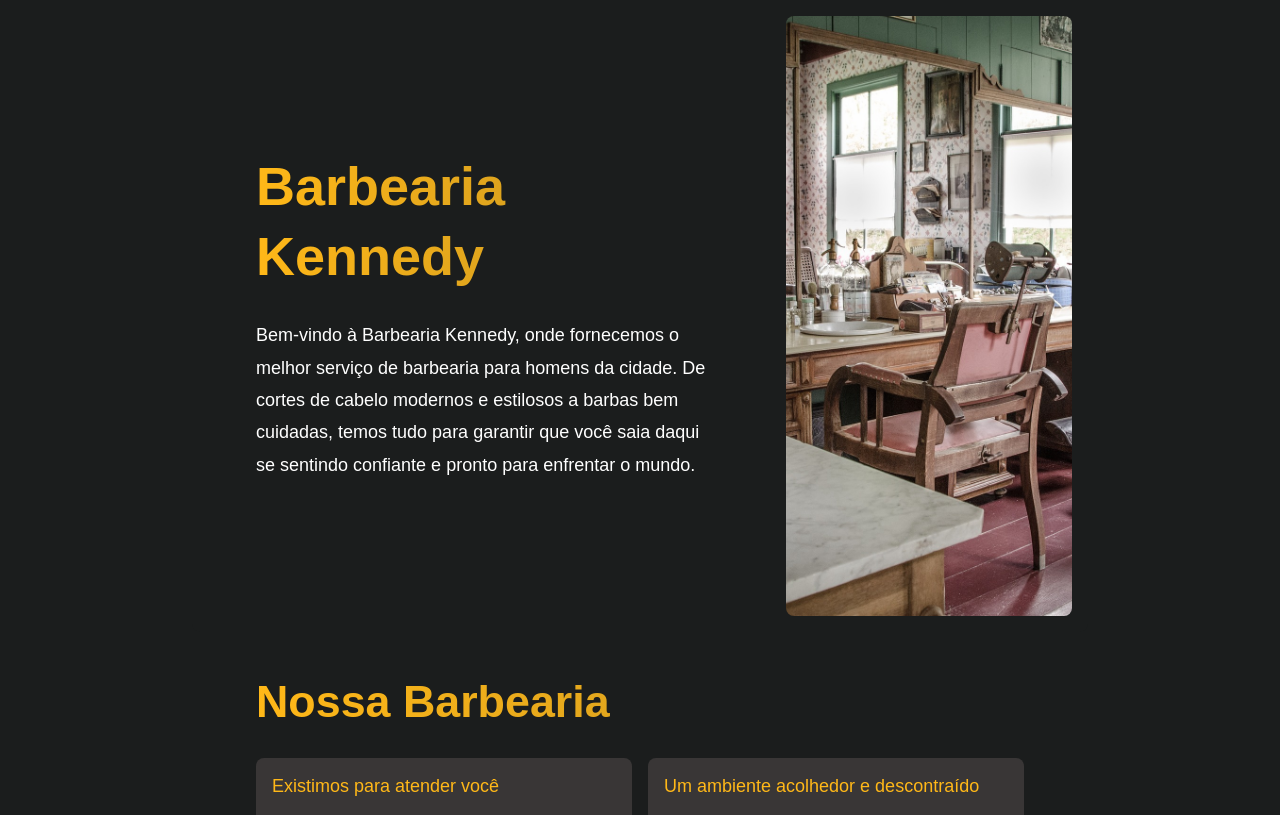
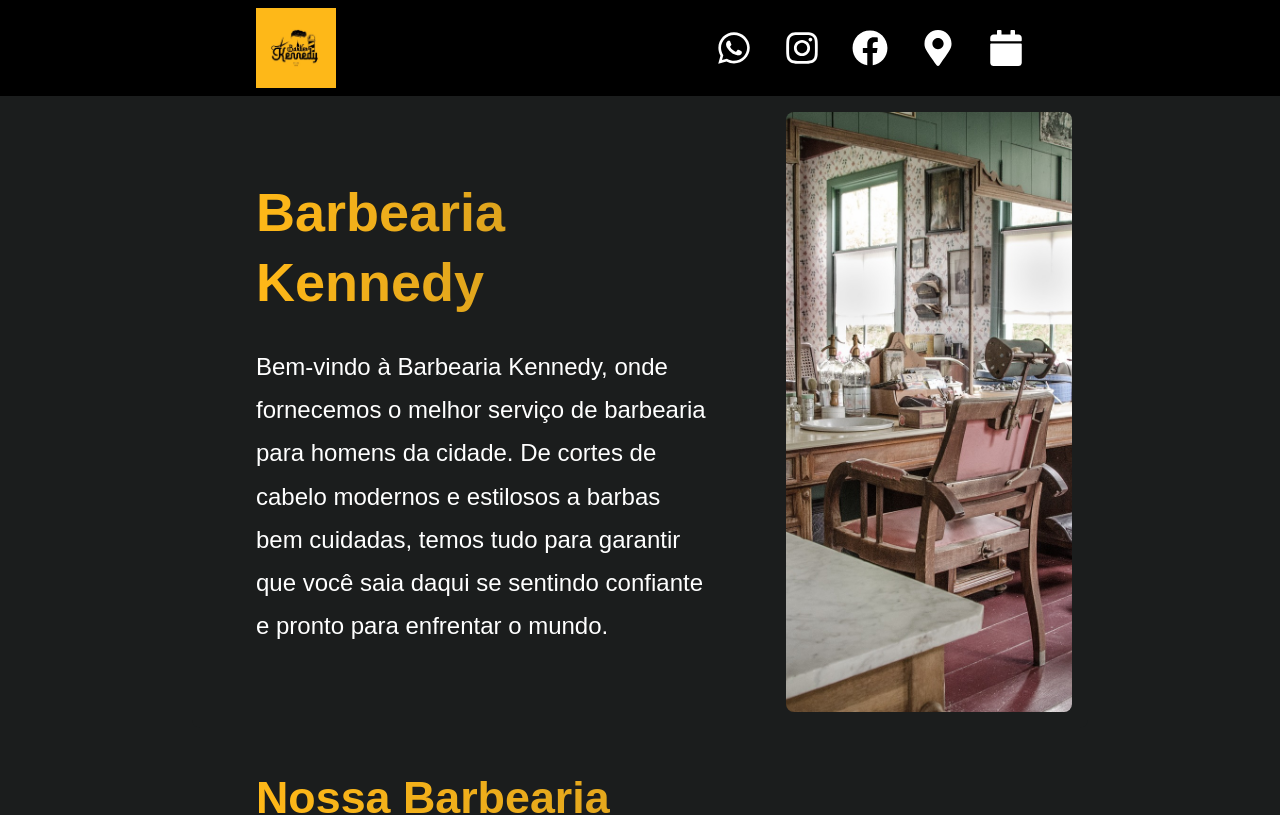
Before and after one commit to sgottera98/barbearia-kennedy, a React (Vite) app: page / in a window 1280 px wide. Shown: the top 815 px of the page. Built offline with nearby package versions, Linux system fonts and the light colour scheme.

Commit message:
feat: correção de footer/contacts e inclusão de menu

```diff
--- a/src/App.jsx
+++ b/src/App.jsx
@@ -9,6 +9,7 @@
 import Professionals from './ui/partials/Professionals';
 import Contact from './ui/partials/Contacts';
 import AboutUs from './ui/partials/AboutUs';
+import Menu from './ui/partials/Menu';
 
 function App() {
     useEffect(() => {
@@ -23,10 +24,11 @@
 
     return (
         <div className="bg-black md:bg-default w-screen min-h-screen text-white">
+            <Menu />
             <Hero />
             <OurBarberShop />
             <AboutUs />
-            <Services />
+            {/* <Services /> */}
             <Professionals />
             <Contact />
         </div>
--- a/src/App.scss
+++ b/src/App.scss
@@ -13,10 +13,10 @@
     line-height: 1.8;
     width: 100%;
     overflow-x: hidden;
-    font-size: 1rem;
+    font-size: 1.125rem;
 
     @media (min-width: 1280px) {
-        font-size: 1.125rem;
+        font-size: 1.5rem;
     }
 }
 
--- a/src/index.scss
+++ b/src/index.scss
@@ -583,24 +583,16 @@
   margin-bottom: 2.5rem;
 }
 
+.mb-12 {
+  margin-bottom: 3rem;
+}
+
 .mb-2 {
   margin-bottom: 0.5rem;
 }
 
-.mb-24 {
-  margin-bottom: 6rem;
-}
-
 .mb-4 {
   margin-bottom: 1rem;
-}
-
-.mb-12 {
-  margin-bottom: 3rem;
-}
-
-.mb-8 {
-  margin-bottom: 2rem;
 }
 
 .flex {
@@ -613,6 +605,10 @@
 
 .h-2\/4 {
   height: 50%;
+}
+
+.h-24 {
+  height: 6rem;
 }
 
 .h-52 {
@@ -629,6 +625,10 @@
 
 .h-screen {
   height: 100vh;
+}
+
+.h-auto {
+  height: auto;
 }
 
 .max-h-full {
@@ -655,16 +655,20 @@
   width: 100vw;
 }
 
+.w-24 {
+  width: 6rem;
+}
+
+.w-auto {
+  width: auto;
+}
+
 .max-w-md {
   max-width: 28rem;
 }
 
 .max-w-sm {
   max-width: 24rem;
-}
-
-.flex-row {
-  flex-direction: row;
 }
 
 .flex-col {
@@ -695,6 +699,10 @@
   justify-content: center;
 }
 
+.justify-between {
+  justify-content: space-between;
+}
+
 .gap-4 {
   gap: 1rem;
 }
@@ -703,20 +711,8 @@
   gap: 1.5rem;
 }
 
-.gap-10 {
-  gap: 2.5rem;
-}
-
 .gap-8 {
   gap: 2rem;
-}
-
-.gap-9 {
-  gap: 2.25rem;
-}
-
-.gap-16 {
-  gap: 4rem;
 }
 
 .overflow-hidden {
@@ -752,6 +748,11 @@
   background-color: rgb(255 184 24 / var(--tw-bg-opacity));
 }
 
+.bg-neutral-black {
+  --tw-bg-opacity: 1;
+  background-color: rgb(0 0 0 / var(--tw-bg-opacity));
+}
+
 .object-cover {
   -o-object-fit: cover;
      object-fit: cover;
@@ -763,6 +764,10 @@
 
 .p-6 {
   padding: 1.5rem;
+}
+
+.p-2 {
+  padding: 0.5rem;
 }
 
 .px-2 {
@@ -785,20 +790,40 @@
   padding-bottom: 1.5rem;
 }
 
+.py-4 {
+  padding-top: 1rem;
+  padding-bottom: 1rem;
+}
+
+.py-2 {
+  padding-top: 0.5rem;
+  padding-bottom: 0.5rem;
+}
+
 .pb-4 {
   padding-bottom: 1rem;
+}
+
+.pb-8 {
+  padding-bottom: 2rem;
 }
 
 .pt-6 {
   padding-top: 1.5rem;
 }
 
-.pb-8 {
-  padding-bottom: 2rem;
+.text-start {
+  text-align: start;
 }
 
-.text-start {
-  text-align: start;
+.text-2xl {
+  font-size: 1.5rem;
+  line-height: 2rem;
+}
+
+.text-4xl {
+  font-size: 2.25rem;
+  line-height: 2.5rem;
 }
 
 .text-xl {
@@ -806,14 +831,9 @@
   line-height: 1.75rem;
 }
 
-.text-4xl {
-  font-size: 2.25rem;
-  line-height: 2.5rem;
-}
-
-.text-2xl {
-  font-size: 1.5rem;
-  line-height: 2rem;
+.text-3xl {
+  font-size: 1.875rem;
+  line-height: 2.25rem;
 }
 
 .font-bold {
@@ -856,9 +876,9 @@
   line-height: 1.8;
   width: 100%;
   overflow-x: hidden;
-  font-size: 1rem;
+  font-size: 1.125rem;
   @media (min-width: 1280px) {
-    font-size: 1.125rem;
+    font-size: 1.5rem;
   }
 }
 
@@ -946,6 +966,21 @@
   transform: scale(1.1);
 }
 
+.hover\:text-facebook:hover {
+  --tw-text-opacity: 1;
+  color: rgb(66 103 178 / var(--tw-text-opacity));
+}
+
+.hover\:text-instagram:hover {
+  --tw-text-opacity: 1;
+  color: rgb(225 48 108 / var(--tw-text-opacity));
+}
+
+.hover\:text-whatsapp:hover {
+  --tw-text-opacity: 1;
+  color: rgb(37 211 102 / var(--tw-text-opacity));
+}
+
 @media (min-width: 768px) {
   .md\:grid {
     display: grid;
@@ -961,10 +996,6 @@
 
   .md\:flex-row {
     flex-direction: row;
-  }
-
-  .md\:flex-col {
-    flex-direction: column;
   }
 
   .md\:bg-default {
@@ -996,6 +1027,14 @@
     margin-bottom: 6rem;
   }
 
+  .xl\:mb-9 {
+    margin-bottom: 2.25rem;
+  }
+
+  .xl\:mt-7 {
+    margin-top: 1.75rem;
+  }
+
   .xl\:w-1\/2 {
     width: 50%;
   }
@@ -1012,12 +1051,12 @@
     flex-direction: row;
   }
 
-  .xl\:flex-col {
-    flex-direction: column;
+  .xl\:gap-16 {
+    gap: 4rem;
   }
 
-  .xl\:gap-16 {
-    gap: 4rem;
+  .xl\:gap-8 {
+    gap: 2rem;
   }
 
   .xl\:rounded-lg {
@@ -1053,4 +1092,9 @@
     font-size: 3rem;
     line-height: 1;
   }
+
+  .xl\:text-xl {
+    font-size: 1.25rem;
+    line-height: 1.75rem;
+  }
 }
--- a/src/ui/components/Button/Button.jsx
+++ b/src/ui/components/Button/Button.jsx
@@ -1,8 +1,37 @@
-import React from 'react';
 import './style.scss';
 
-const Button = ({dataAos, dataAosDelay, children}) => {
-    return <button data-aos={dataAos} data-aos-delay={dataAosDelay}>{children}</button>;
+const Button = ({
+    anchor = false,
+    href,
+    target = '_self',
+    className = '',
+    dataAos,
+    dataAosDelay,
+    children,
+}) => {
+    if (anchor) {
+        return (
+            <a
+                href={href}
+                target={target}
+                className={`custom-anchor ${className}`}
+                data-aos={dataAos}
+                data-aos-delay={dataAosDelay}
+            >
+                {children}
+            </a>
+        );
+    }
+
+    return (
+        <button
+            className={`custom-button ${className}`}
+            data-aos={dataAos}
+            data-aos-delay={dataAosDelay}
+        >
+            {children}
+        </button>
+    );
 };
 
 export default Button;
--- a/src/ui/components/Button/style.scss
+++ b/src/ui/components/Button/style.scss
@@ -1,20 +1,24 @@
-button {
-    padding: 0.8em 1.8em !important;
+button,
+a {
+    &.custom-button,
+    &.custom-anchor {
+        display: inline-block;
+        padding: 0.8rem 1.8rem !important;
         border: 2px solid #ffb818;
         position: relative;
         overflow: hidden;
         background-color: transparent;
         text-align: center;
-    text-transform: uppercase;
-    font-size: 1rem !important;
+        font-size: 1.125rem !important;
         font-weight: 600 !important;
+        line-height: 2rem !important;
         transition: 0.3s;
         z-index: 1;
         font-family: inherit;
-    color: #ffb818;
+        color: #FFF;
 
         @media (min-width: 1280px) {
-        font-size: 1.25rem !important;
+            font-size: 1.5rem !important;
         }
 
         &::before {
@@ -38,3 +42,4 @@
             }
         }
     }
+}
--- /dev/null
+++ b/src/ui/partials/Menu.jsx
@@ -0,0 +1,66 @@
+import {
+    FaWhatsapp,
+    FaInstagram,
+    FaFacebook,
+    FaMapMarkerAlt,
+    FaCalendar,
+} from 'react-icons/fa';
+import Logo from '../../assets/logo.jpg';
+
+const Menu = () => {
+    return (
+        <header className="bg-neutral-black">
+            <nav className="container p-2 xl:px-48 mx-auto h-24 w-full">
+                <div className="h-full flex items-center justify-between gap-4 px-6 xl:px-16">
+                    <div className="h-full">
+                        <img className="h-full w-auto" src={Logo} alt="" />
+                    </div>
+                    <div className="flex items-center gap-6 xl:gap-8">
+                        <a
+                            href="https://api.whatsapp.com/send?phone=5515996856813"
+                            target="_blank"
+                            className="zoom-effect"
+                            rel="noreferrer"
+                        >
+                            <FaWhatsapp className="text-2xl xl:text-4xl hover:text-whatsapp" />
+                        </a>
+                        <a
+                            href="https://instagram.com/kennedybarber19"
+                            target="_blank"
+                            className="zoom-effect"
+                            rel="noreferrer"
+                        >
+                            <FaInstagram className="text-2xl xl:text-4xl hover:text-instagram" />
+                        </a>
+                        <a
+                            href="https://www.facebook.com/kennedybarber19"
+                            target="_blank"
+                            className="zoom-effect"
+                            rel="noreferrer"
+                        >
+                            <FaFacebook className="text-2xl xl:text-4xl hover:text-facebook" />
+                        </a>
+                        <a
+                            href="https://g.page/kennedybarber19?share"
+                            target="_blank"
+                            className="zoom-effect"
+                            rel="noreferrer"
+                        >
+                            <FaMapMarkerAlt className="text-2xl xl:text-4xl" />
+                        </a>
+                        <a
+                            href="https://www.trinks.com/barbearia-kennedy-santos"
+                            target="_blank"
+                            className="zoom-effect"
+                            rel="noreferrer"
+                        >
+                            <FaCalendar className="text-2xl xl:text-4xl" />
+                        </a>
+                    </div>
+                </div>
+            </nav>
+        </header>
+    );
+};
+
+export default Menu;
--- a/tailwind.config.js
+++ b/tailwind.config.js
@@ -8,10 +8,14 @@
     colors: {
       'default': '#1B1D1D',
       'black': '#302D2C',
+      'neutral-black': '#000',
       'yellow': '#FFB818',
       'beige': '#C39322',
       'white': '#FFFFFF',
-      'card' : '#393636'
+      'card' : '#393636',
+      'facebook': '#4267B2',
+      'instagram': '#E1306C',
+      'whatsapp': '#25D366',
     },
     extend: {},
   },
```
Also changed, not shown: src/ui/partials/Contacts.jsx (+40 -23 lines), src/assets/logo.jpg (added). Lines whose indentation alone changed are shown as unchanged.
